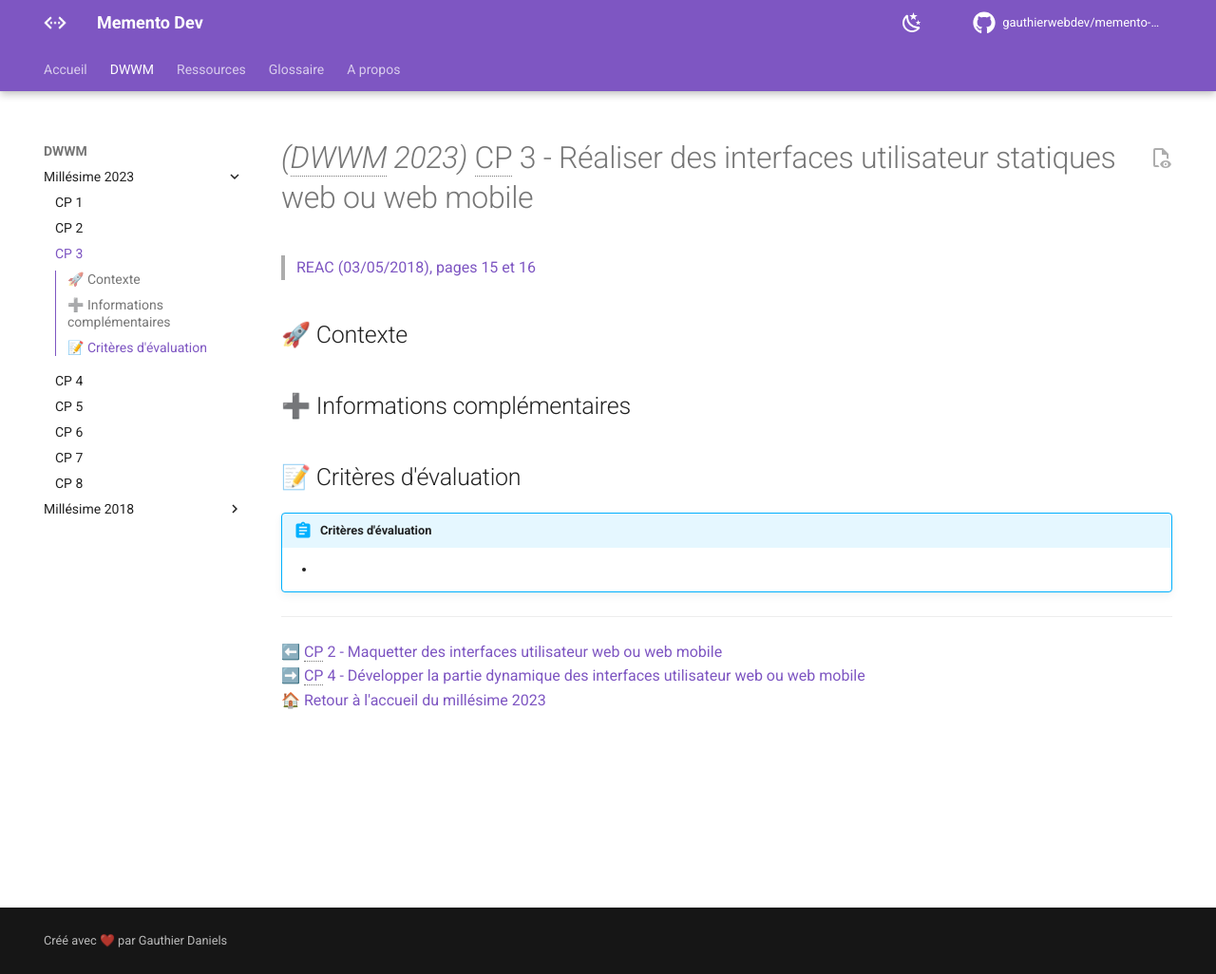
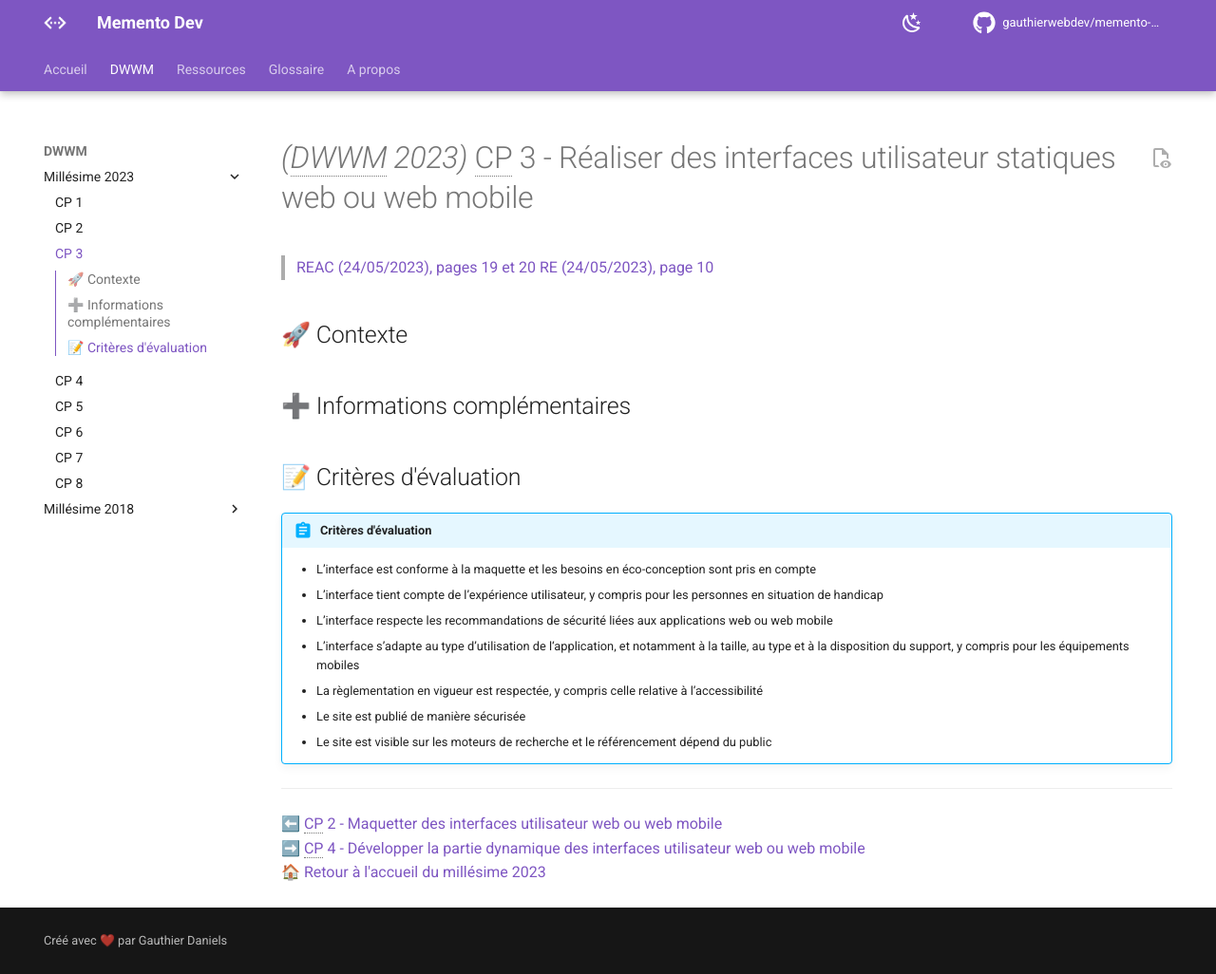
Before and after one commit to preparation-tp/memento-dev, an MkDocs documentation site: the page built from docs/dwwm/2023/cp-3-realiser-des-interfaces-statiques-web-ou-web-mobile.md, in a window 1280 px wide and 1026 px high. Shown: the whole window at 95% size. Built offline with MkDocs 1.6.1 and Material for MkDocs 9.7.7, drawn with Linux system fonts in a browser that asks for light colours; comment, search, counter and statistics services are not loaded.

Commit message:
docs: Update CP-3 evaluation criteria and resources

```diff
--- a/docs/dwwm/2023/cp-3-realiser-des-interfaces-statiques-web-ou-web-mobile.md
+++ b/docs/dwwm/2023/cp-3-realiser-des-interfaces-statiques-web-ou-web-mobile.md
@@ -1,5 +1,6 @@
 # _(<abbr title="Développeur Web et Web Mobile">DWWM</abbr> 2023)_ <abbr title="Compétence Professionnelle">CP</abbr> 3 - Réaliser des interfaces utilisateur statiques web ou web mobile
-> [REAC (03/05/2018), pages 15 et 16](https://www.banque.di.afpa.fr/EspaceEmployeursCandidatsActeurs/EGPResultat.aspx?ct=01280m04&type=t)
+> [REAC (24/05/2023), pages 19 et 20](https://www.banque.di.afpa.fr/EspaceEmployeursCandidatsActeurs/EGPResultat.aspx?ct=01280m04&type=t)
+> [RE (24/05/2023), page 10](https://www.banque.di.afpa.fr/EspaceEmployeursCandidatsActeurs/EGPResultat.aspx?ct=01280m04&type=t)
 
 ## 🚀 Contexte
 
@@ -7,7 +8,13 @@
 
 ## 📝 Critères d'évaluation
 !!! abstract "Critères d'évaluation"
-    -
+    - L’interface est conforme à la maquette et les besoins en éco-conception sont pris en compte
+    - L’interface tient compte de l’expérience utilisateur, y compris pour les personnes en situation de handicap
+    - L’interface respecte les recommandations de sécurité liées aux applications web ou web mobile
+    - L’interface s’adapte au type d’utilisation de l‘application, et notamment à la taille, au type et à la disposition du support, y compris pour les équipements mobiles
+    - La règlementation en vigueur est respectée, y compris celle relative à l’accessibilité
+    - Le site est publié de manière sécurisée
+    - Le site est visible sur les moteurs de recherche et le référencement dépend du public
 
 ---
 
```
